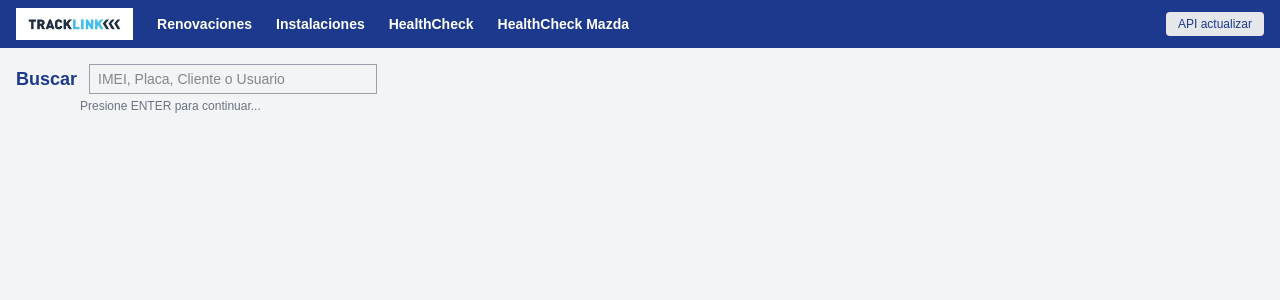
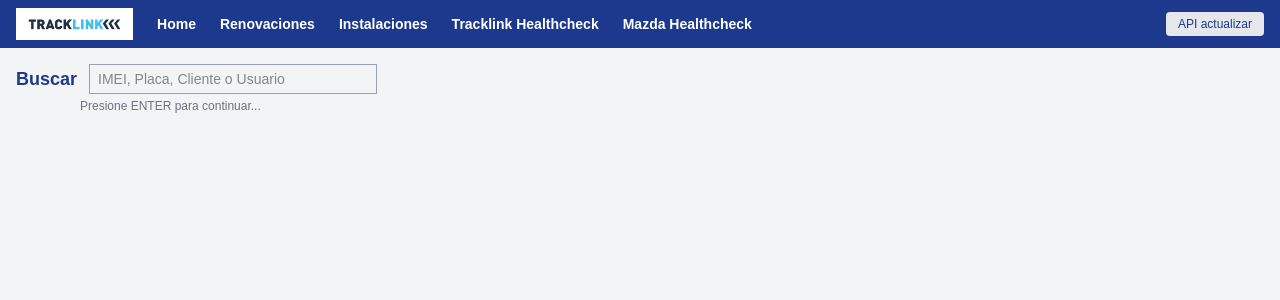
Before and after one commit to WurfelSPA/STLC, a Next.js app: page / in a window 1280 px wide. Shown: the top 300 px of the page. Built offline with nearby package versions, Linux system fonts and the light colour scheme.

Commit message:
Update navbar links and button labels

```diff
--- a/app/page.tsx
+++ b/app/page.tsx
@@ -156,14 +156,16 @@ export default function Home() {
 
   return (
     <div className="min-h-screen bg-gray-100 text-sm">
-      {/* NAVBAR */}
-<nav className="bg-blue-900 text-white px-4 py-2 flex items-center gap-6">
-  <img src="/logo.png" alt="Tracklink" className="h-8 shrink-0" />
+      <nav className="bg-blue-900 text-white px-4 py-2 flex items-center gap-6">
+  <a href="https://www.tracklink.cl/" target="_blank" rel="noopener noreferrer">
+    <img src="/logo.png" alt="Tracklink" className="h-8 shrink-0 cursor-pointer" />
+  </a>
   <div className="flex gap-6 font-semibold flex-1">
+    <button onClick={() => router.push("/")} className="hover:text-yellow-300">Home</button>
     <button className="hover:text-yellow-300">Renovaciones</button>
     <button className="hover:text-yellow-300">Instalaciones</button>
-    <button onClick={() => router.push("/healthchecktracklink")} className="hover:text-yellow-300">HealthCheck</button>
-    <button onClick={() => router.push("/healthcheckmazda")} className="hover:text-yellow-300">HealthCheck Mazda</button>
+    <button onClick={() => router.push("/healthchecktracklink")} className="hover:text-yellow-300">Tracklink Healthcheck</button>
+    <button onClick={() => router.push("/healthcheckmazda")} className="hover:text-yellow-300">Mazda Healthcheck</button>
   </div>
   <button className="bg-gray-200 text-blue-900 text-xs px-3 py-1 rounded hover:bg-white shrink-0">API actualizar</button>
 </nav>
```
